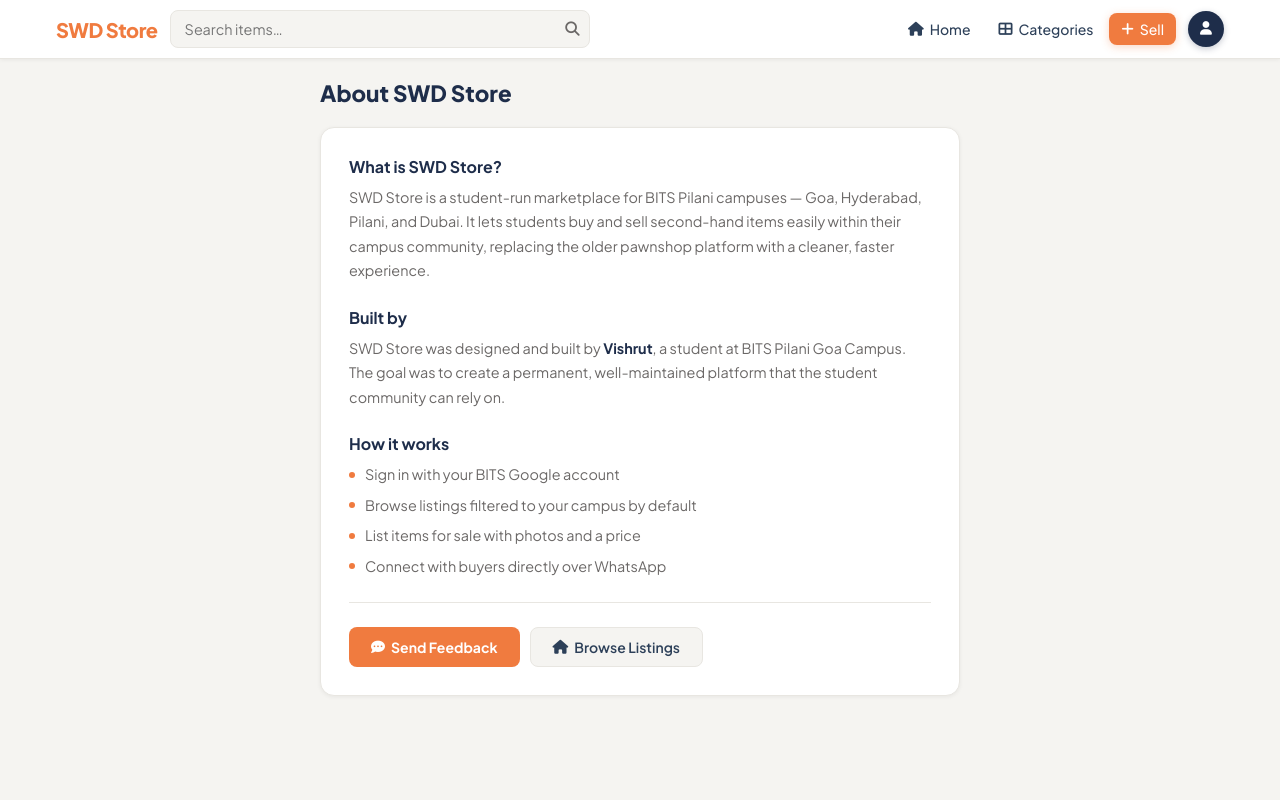
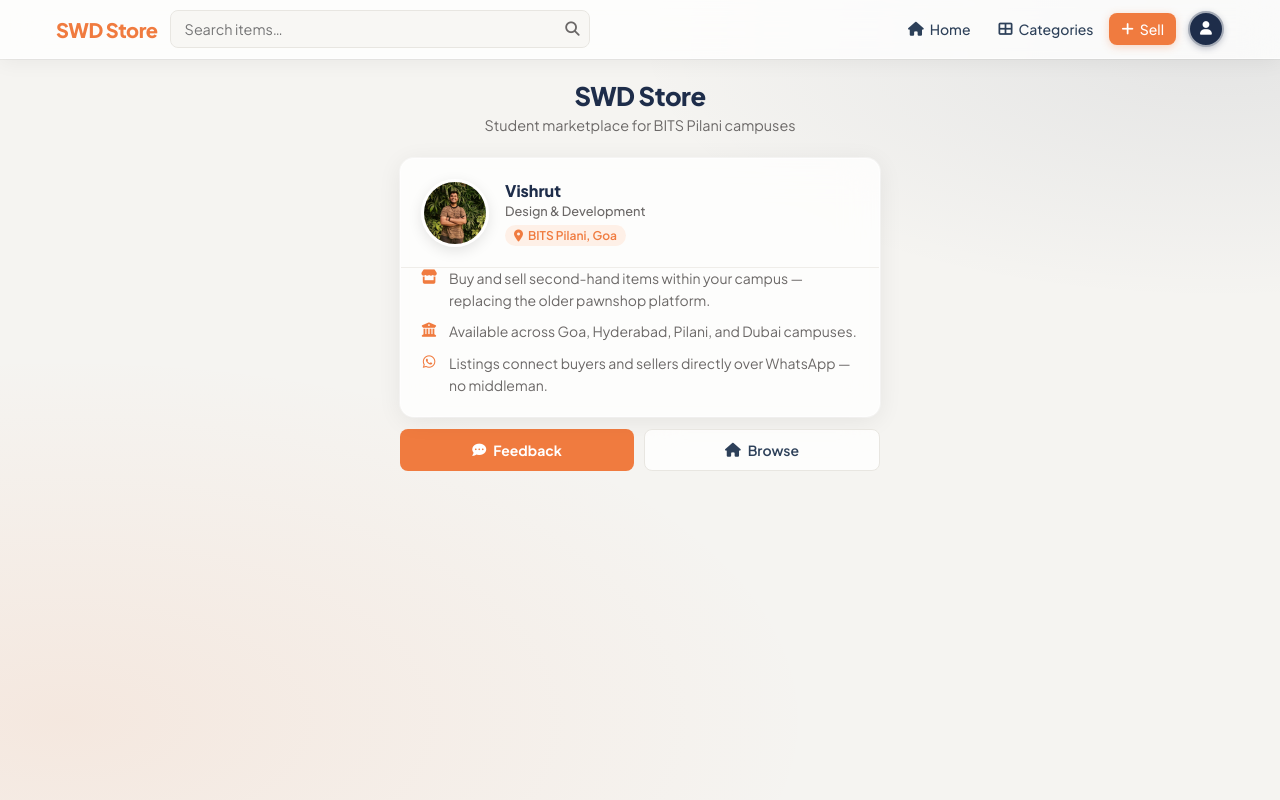
Before and after one commit to MrBottleTree/swd-store, a Django app: page /about in a window 1280 px wide. Run offline with Django 5.2, Linux system fonts and the light colour scheme.

Commit message:
glassy frontend + developer image

```diff
--- a/core/templates/core/about.html
+++ b/core/templates/core/about.html
@@ -1,89 +1,148 @@
 {% extends "core/base.html" %}
-{% block title %}About — SWD Store{% endblock %}
+{% load static %}
+{% block title %}About · SWD Store{% endblock %}
 
 {% block extra_css %}
-.content-wrap { max-width: 640px; margin: 0 auto; }
-.page-title { font-size: 1.4rem; font-weight: 800; color: var(--navy); margin-bottom: 20px; }
-
-.content-card {
-  background: var(--card); border-radius: var(--radius);
-  border: 1px solid var(--border); box-shadow: var(--shadow-sm);
-  padding: 28px;
-}
-.content-card section { margin-bottom: 24px; }
-.content-card section:last-of-type { margin-bottom: 0; }
-.content-card h2 {
-  font-size: 1rem; font-weight: 700; color: var(--navy); margin-bottom: 8px;
-}
-.content-card p, .content-card li {
-  font-size: .9rem; color: var(--muted); line-height: 1.7;
-}
-.content-card ul { list-style: none; padding: 0; display: flex; flex-direction: column; gap: 6px; }
-.content-card li { display: flex; align-items: center; gap: 10px; }
-.content-card li::before {
-  content: ''; width: 6px; height: 6px; border-radius: 50%;
-  background: var(--orange); flex-shrink: 0;
+.about-wrap {
+  max-width: 480px; margin: 0 auto;
 }
 
-.content-divider { border: none; border-top: 1px solid var(--border); margin: 24px 0; }
+/* App header */
+.about-app-hdr {
+  text-align: center; margin-bottom: 24px;
+}
+.about-app-hdr h1 {
+  font-size: 1.6rem; font-weight: 800; color: var(--navy); letter-spacing: -.5px;
+  margin-bottom: 4px;
+}
+.about-app-hdr p {
+  font-size: .9rem; color: var(--muted);
+}
 
-.btn-row { display: flex; gap: 10px; flex-wrap: wrap; }
-.btn-primary {
-  display: inline-flex; align-items: center; gap: 6px;
+/* Glass card */
+.about-card {
+  background: var(--glass-bg);
+  backdrop-filter: var(--glass-blur);
+  -webkit-backdrop-filter: var(--glass-blur);
+  border: 1px solid var(--glass-border);
+  border-radius: var(--radius);
+  box-shadow: var(--glass-shadow);
+  overflow: hidden;
+  margin-bottom: 12px;
+}
+
+/* Developer section */
+.dev-section {
+  display: flex; align-items: center; gap: 16px;
+  padding: 20px;
+}
+.dev-avatar {
+  width: 68px; height: 68px; border-radius: 50%;
+  object-fit: cover; flex-shrink: 0;
+  border: 3px solid var(--glass-border);
+  box-shadow: 0 4px 14px rgba(0,0,0,.1);
+}
+.dev-info { flex: 1; min-width: 0; }
+.dev-name {
+  font-size: 1rem; font-weight: 800; color: var(--navy); margin-bottom: 2px;
+}
+.dev-role {
+  font-size: .8rem; color: var(--muted); font-weight: 500;
+}
+.dev-campus {
+  display: inline-flex; align-items: center; gap: 5px;
+  margin-top: 6px; font-size: .75rem; font-weight: 600;
+  color: var(--orange); background: var(--orange-light);
+  padding: 3px 9px; border-radius: 50px;
+}
+
+/* Info rows */
+.about-info-list {
+  padding: 0 20px 20px;
+  display: flex; flex-direction: column; gap: 10px;
+}
+.about-info-item {
+  display: flex; align-items: flex-start; gap: 12px;
+  font-size: .875rem; color: var(--muted); line-height: 1.55;
+}
+.about-info-item i {
+  color: var(--orange); font-size: .9rem; margin-top: 2px; flex-shrink: 0; width: 16px; text-align: center;
+}
+
+.about-divider {
+  border: none; border-top: 1px solid rgba(232,230,225,.7); margin: 0;
+}
+
+/* CTA buttons */
+.about-actions {
+  display: flex; gap: 10px;
+}
+.about-btn-primary {
+  flex: 1; display: flex; align-items: center; justify-content: center; gap: 7px;
   background: var(--orange); color: #fff;
-  padding: 10px 22px; border-radius: var(--radius-sm);
+  padding: 11px 16px; border-radius: var(--radius-sm);
   font-weight: 700; font-size: .875rem; transition: background .15s;
 }
-.btn-primary:hover { background: var(--orange-dark); }
-.btn-secondary {
-  display: inline-flex; align-items: center; gap: 6px;
-  background: var(--bg); color: var(--navy-light);
-  padding: 10px 22px; border-radius: var(--radius-sm);
+.about-btn-primary:hover { background: var(--orange-dark); }
+.about-btn-secondary {
+  flex: 1; display: flex; align-items: center; justify-content: center; gap: 7px;
+  background: var(--glass-bg);
+  backdrop-filter: var(--glass-blur);
+  -webkit-backdrop-filter: var(--glass-blur);
+  color: var(--navy-light);
+  padding: 11px 16px; border-radius: var(--radius-sm);
   border: 1.5px solid var(--border);
   font-weight: 600; font-size: .875rem; transition: background .15s;
 }
-.btn-secondary:hover { background: var(--border); }
+.about-btn-secondary:hover { background: rgba(232,230,225,.6); }
 {% endblock %}
 
 {% block content %}
-<div class="content-wrap">
-  <h1 class="page-title">About SWD Store</h1>
+<div class="about-wrap">
 
-  <div class="content-card">
-    <section>
-      <h2>What is SWD Store?</h2>
-      <p>SWD Store is a student-run marketplace for BITS Pilani campuses — Goa, Hyderabad, Pilani, and Dubai.
-         It lets students buy and sell second-hand items easily within their campus community,
-         replacing the older pawnshop platform with a cleaner, faster experience.</p>
-    </section>
+  <div class="about-app-hdr">
+    <h1>SWD Store</h1>
+    <p>Student marketplace for BITS Pilani campuses</p>
+  </div>
 
-    <section>
-      <h2>Built by</h2>
-      <p>SWD Store was designed and built by <strong style="color:var(--navy)">Vishrut</strong>,
-         a student at BITS Pilani Goa Campus.
-         The goal was to create a permanent, well-maintained platform that the student community can rely on.</p>
-    </section>
+  <!-- Developer card -->
+  <div class="about-card">
+    <div class="dev-section">
+      <img class="dev-avatar" src="{% static 'images/vishrut.png' %}" alt="Vishrut">
+      <div class="dev-info">
+        <div class="dev-name">Vishrut</div>
+        <div class="dev-role">Design &amp; Development</div>
+        <span class="dev-campus"><i class="fas fa-map-marker-alt"></i> BITS Pilani, Goa</span>
+      </div>
+    </div>
 
-    <section>
-      <h2>How it works</h2>
-      <ul>
-        <li>Sign in with your BITS Google account</li>
-        <li>Browse listings filtered to your campus by default</li>
-        <li>List items for sale with photos and a price</li>
-        <li>Connect with buyers directly over WhatsApp</li>
-      </ul>
-    </section>
+    <hr class="about-divider">
 
-    <hr class="content-divider">
-
-    <div class="btn-row">
-      <a href="{% url 'core:feedback' %}" class="btn-primary">
-        <i class="fas fa-comment-dots"></i> Send Feedback
-      </a>
-      <a href="{% url 'core:home' %}" class="btn-secondary">
-        <i class="fas fa-home"></i> Browse Listings
-      </a>
+    <div class="about-info-list">
+      <div class="about-info-item">
+        <i class="fas fa-store"></i>
+        <span>Buy and sell second-hand items within your campus — replacing the older pawnshop platform.</span>
+      </div>
+      <div class="about-info-item">
+        <i class="fas fa-university"></i>
+        <span>Available across Goa, Hyderabad, Pilani, and Dubai campuses.</span>
+      </div>
+      <div class="about-info-item">
+        <i class="fab fa-whatsapp"></i>
+        <span>Listings connect buyers and sellers directly over WhatsApp — no middleman.</span>
+      </div>
     </div>
   </div>
+
+  <!-- CTA -->
+  <div class="about-actions">
+    <a href="{% url 'core:feedback' %}" class="about-btn-primary">
+      <i class="fas fa-comment-dots"></i> Feedback
+    </a>
+    <a href="{% url 'core:home' %}" class="about-btn-secondary">
+      <i class="fas fa-home"></i> Browse
+    </a>
+  </div>
+
 </div>
 {% endblock %}
--- a/core/templates/core/add_product.html
+++ b/core/templates/core/add_product.html
@@ -1,6 +1,6 @@
 {% extends "core/base.html" %}
 {% load static %}
-{% block title %}{% if item %}Edit Listing{% else %}Sell an Item{% endif %} — SWD Store{% endblock %}
+{% block title %}{% if item %}Edit Listing{% else %}Sell an Item{% endif %} · SWD Store{% endblock %}
 
 {% block extra_css %}
 .form-wrap { max-width: 580px; margin: 0 auto; }
--- a/core/templates/core/base.html
+++ b/core/templates/core/base.html
@@ -5,6 +5,10 @@
   <meta charset="UTF-8">
   <meta name="viewport" content="width=device-width, initial-scale=1.0">
   <title>{% block title %}SWD Store{% endblock %}</title>
+
+  <link rel="icon" type="image/png" sizes="192x192" href="{% static 'images/icon_192.png' %}">
+  <link rel="icon" type="image/png" href="{% static 'images/icon.png' %}">
+  <link rel="apple-touch-icon" href="{% static 'images/icon_192.png' %}">
 
   <link rel="preconnect" href="https://fonts.googleapis.com">
   <link rel="preconnect" href="https://fonts.gstatic.com" crossorigin>
@@ -30,13 +34,23 @@
       --shadow-lg:    0 8px 24px rgba(0,0,0,.12);
       --radius:       14px;
       --radius-sm:    8px;
+
+      /* Glass system */
+      --glass-bg:       rgba(255, 255, 255, 0.78);
+      --glass-border:   rgba(255, 255, 255, 0.60);
+      --glass-blur:     blur(18px) saturate(1.6);
+      --glass-shadow:   0 4px 24px rgba(0,0,0,.07), 0 0 0 1px rgba(255,255,255,.55);
     }
 
     *, *::before, *::after { box-sizing: border-box; margin: 0; padding: 0; }
 
     body {
       font-family: 'Plus Jakarta Sans', system-ui, sans-serif;
-      background: var(--bg);
+      background:
+        radial-gradient(ellipse 90% 70% at 5% 90%, rgba(240,123,63,.10) 0%, transparent 65%),
+        radial-gradient(ellipse 70% 50% at 95% 5%,  rgba(30,45,74,.08)  0%, transparent 65%),
+        #F5F4F1;
+      background-attachment: fixed;
       color: var(--text);
       min-height: 100vh;
       -webkit-font-smoothing: antialiased;
@@ -44,19 +58,21 @@
 
     a { color: inherit; text-decoration: none; }
 
-    /* ── Top progress bar ─────────────────── */
+    /* ── Top progress bar ─────────────────────── */
     #page-bar {
       position: fixed; top: 0; left: 0; width: 0; height: 3px;
       background: linear-gradient(90deg, var(--orange), var(--orange-dark));
       z-index: 9999; transition: width .3s, opacity .3s;
     }
 
-    /* ── Header ───────────────────────────── */
+    /* ── Header ───────────────────────────────── */
     .main-header {
-      background: var(--card);
-      border-bottom: 1px solid var(--border);
+      background: var(--glass-bg);
+      backdrop-filter: var(--glass-blur);
+      -webkit-backdrop-filter: var(--glass-blur);
+      border-bottom: 1px solid var(--glass-border);
       position: sticky; top: 0; z-index: 100;
-      box-shadow: var(--shadow-sm);
+      box-shadow: 0 1px 0 rgba(0,0,0,.04), 0 4px 20px rgba(0,0,0,.05);
     }
 
     .header-inner {
@@ -117,13 +136,20 @@
       display: flex; align-items: center; justify-content: center;
       cursor: pointer; font-size: .85rem; overflow: hidden;
       box-shadow: 0 2px 6px rgba(30,45,74,.25);
+      border: 2px solid var(--glass-border);
+      transition: border-color .2s;
     }
+    .profile-pic:hover { border-color: var(--orange); }
     .profile-pic img { width: 100%; height: 100%; object-fit: cover; }
 
     .dropdown {
       position: absolute; top: calc(100% + 10px); right: 0;
-      background: var(--card); border: 1px solid var(--border);
-      border-radius: var(--radius); box-shadow: var(--shadow-lg);
+      background: var(--glass-bg);
+      backdrop-filter: var(--glass-blur);
+      -webkit-backdrop-filter: var(--glass-blur);
+      border: 1px solid var(--glass-border);
+      border-radius: var(--radius);
+      box-shadow: 0 8px 32px rgba(0,0,0,.12), 0 0 0 1px rgba(255,255,255,.5);
       min-width: 180px; display: none; z-index: 200;
       overflow: hidden;
     }
@@ -450,6 +522,26 @@
     setTimeout(hide,delay);
   });
 })();
+
+// Scroll fade wrappers
+(function(){
+  function initScrollFade(wrap) {
+    var scroller = wrap.querySelector('[data-scroll-inner]');
+    if (!scroller) return;
+    function update() {
+      var atStart = scroller.scrollLeft <= 4;
+      var atEnd   = scroller.scrollLeft + scroller.clientWidth >= scroller.scrollWidth - 4;
+      var noOvf   = scroller.scrollWidth <= scroller.clientWidth + 4;
+      wrap.classList.toggle('at-start',  atStart);
+      wrap.classList.toggle('at-end',    atEnd);
+      wrap.classList.toggle('no-overflow', noOvf);
+    }
+    scroller.addEventListener('scroll', update, { passive: true });
+    window.addEventListener('resize', update);
+    update();
+  }
+  document.querySelectorAll('.scroll-fade-wrap').forEach(initScrollFade);
+})();
 </script>
 
 <script>
--- a/core/templates/core/categories.html
+++ b/core/templates/core/categories.html
@@ -1,6 +1,6 @@
 {% extends "core/base.html" %}
 {% load static %}
-{% block title %}Categories — SWD Store{% endblock %}
+{% block title %}Categories · SWD Store{% endblock %}
 
 {% block extra_css %}
 .page-header { margin-bottom: 20px; }
--- a/core/templates/core/feedback.html
+++ b/core/templates/core/feedback.html
@@ -1,6 +1,6 @@
 {% extends "core/base.html" %}
 {% load static %}
-{% block title %}Feedback — SWD Store{% endblock %}
+{% block title %}Feedback · SWD Store{% endblock %}
 
 {% block extra_css %}
 .form-wrap { max-width: 560px; margin: 0 auto; }
--- a/core/templates/core/item_detail.html
+++ b/core/templates/core/item_detail.html
@@ -1,6 +1,6 @@
 {% extends "core/base.html" %}
 {% load static %}
-{% block title %}{{ item.name }} — SWD Store{% endblock %}
+{% block title %}{{ item.name }} · SWD Store{% endblock %}
 
 {% block extra_css %}
 .detail-wrap {
--- a/core/templates/core/my_listings.html
+++ b/core/templates/core/my_listings.html
@@ -1,6 +1,6 @@
 {% extends "core/base.html" %}
 {% load static %}
-{% block title %}My Listings — SWD Store{% endblock %}
+{% block title %}My Listings · SWD Store{% endblock %}
 
 {% block extra_css %}
 .page-hdr {
--- a/core/templates/core/terms.html
+++ b/core/templates/core/terms.html
@@ -1,5 +1,5 @@
 {% extends "core/base.html" %}
-{% block title %}Terms of Service — SWD Store{% endblock %}
+{% block title %}Terms · SWD Store{% endblock %}
 
 {% block extra_css %}
 .content-wrap { max-width: 640px; margin: 0 auto; }
```
Also changed, not shown: other parts of core/templates/core/base.html (+76 -27 lines), core/templates/core/home.html (+78 -44 lines), static/images/icon.png (added), static/images/icon_192.png (added), static/images/vishrut.png (added).
